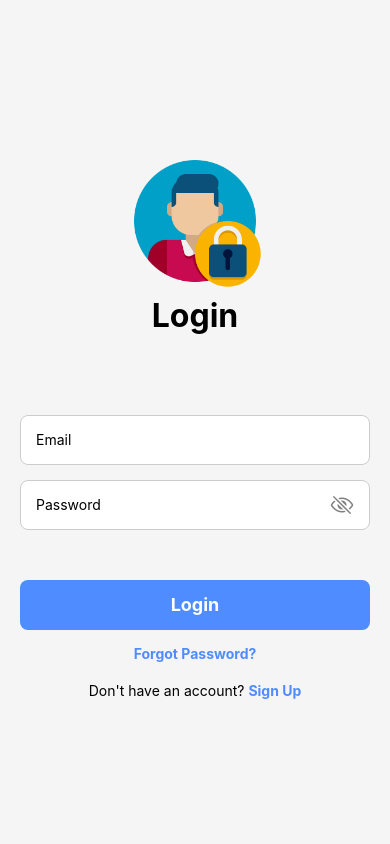
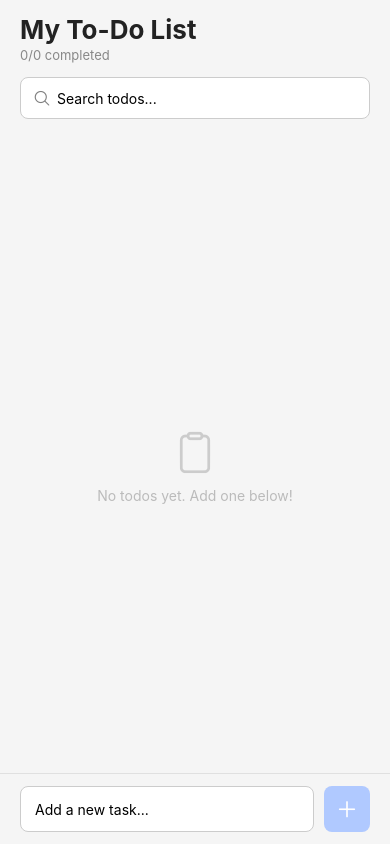
Before and after one commit to CzarinaStudio/appdev2, a React Native app in the folder react-native-layout/: screen /Todo in a window 390 px wide. Built offline with nearby package versions, Linux system fonts and the light colour scheme.

Commit message:
Implemented Todo screen with add, toggle, delete, and search functionality

```diff
--- a/react-native-layout/App.js
+++ b/react-native-layout/App.js
@@ -2,6 +2,7 @@ import { NavigationContainer } from '@react-navigation/native';
 import { createNativeStackNavigator } from '@react-navigation/native-stack';
 import LoginScreen from './src/screens/Login';
 import SignUpScreen from './src/screens/Signup';
+import TodoScreen from './src/screens/Todo';
 
 const Stack = createNativeStackNavigator();
 
@@ -11,6 +12,7 @@ export default function App() {
       <Stack.Navigator initialRouteName="Login" screenOptions={{ headerShown: false }}>
         <Stack.Screen name="Login" component={LoginScreen} />
         <Stack.Screen name="SignUp" component={SignUpScreen} />
+        <Stack.Screen name="Todo" component={TodoScreen} />
       </Stack.Navigator>
     </NavigationContainer>
   );
--- a/react-native-layout/src/screens/Login.js
+++ b/react-native-layout/src/screens/Login.js
@@ -35,7 +35,7 @@ export default function LoginScreen({ navigation }) {
         </View>
       </View>
       <View style={styles.footer}>
-        <Pressable style={styles.button}>
+        <Pressable style={styles.button} onPress={() => navigation.navigate('Todo')}>
           <Text style={styles.buttonText}>Login</Text>
         </Pressable>
 
--- /dev/null
+++ b/react-native-layout/src/screens/Todo.js
@@ -0,0 +1,264 @@
+import { useState } from 'react';
+import {
+  View,
+  Text,
+  TextInput,
+  TouchableOpacity,
+  FlatList,
+  StyleSheet,
+  SafeAreaView,
+  KeyboardAvoidingView,
+  Platform,
+} from 'react-native';
+import { Ionicons } from '@expo/vector-icons';
+
+export default function TodoScreen() {
+  const [todos, setTodos] = useState([]);
+  const [inputText, setInputText] = useState('');
+  const [searchText, setSearchText] = useState('');
+
+  const handleAddTodo = () => {
+    if (inputText.trim() === '') return;
+    const newTodo = {
+      id: Date.now().toString(),
+      text: inputText.trim(),
+      completed: false,
+    };
+    setTodos([newTodo, ...todos]);
+    setInputText('');
+  };
+
+  const handleToggleTodo = (id) => {
+    setTodos(todos.map(todo =>
+      todo.id === id ? { ...todo, completed: !todo.completed } : todo
+    ));
+  };
+
+  const handleDeleteTodo = (id) => {
+    setTodos(todos.filter(todo => todo.id !== id));
+  };
+
+  const filteredTodos = todos.filter(todo =>
+    todo.text.toLowerCase().includes(searchText.toLowerCase())
+  );
+
+  const completedCount = todos.filter(t => t.completed).length;
+
+  const renderItem = ({ item }) => (
+    <View style={styles.todoItem}>
+      <TouchableOpacity
+        style={[styles.checkbox, item.completed && styles.checkboxDone]}
+        onPress={() => handleToggleTodo(item.id)}
+      >
+        {item.completed && (
+          <Ionicons name="checkmark" size={14} color="#fff" />
+        )}
+      </TouchableOpacity>
+
+      <Text style={[styles.todoText, item.completed && styles.todoTextDone]}>
+        {item.text}
+      </Text>
+
+      <TouchableOpacity
+        style={styles.deleteButton}
+        onPress={() => handleDeleteTodo(item.id)}
+      >
+        <Ionicons name="trash-outline" size={18} color="#ff6b6b" />
+      </TouchableOpacity>
+    </View>
+  );
+
+  return (
+    <SafeAreaView style={styles.container}>
+      <KeyboardAvoidingView
+        behavior={Platform.OS === 'ios' ? 'padding' : 'height'}
+        style={{ flex: 1 }}
+      >
+        {/* Header */}
+        <View style={styles.header}>
+          <Text style={styles.title}>My To-Do List</Text>
+          <Text style={styles.subtitle}>
+            {completedCount}/{todos.length} completed
+          </Text>
+        </View>
+
+        {/* Search input */}
+        <View style={styles.searchContainer}>
+          <Ionicons name="search-outline" size={18} color="gray" style={styles.searchIcon} />
+          <TextInput
+            style={styles.searchInput}
+            placeholder="Search todos..."
+            value={searchText}
+            onChangeText={setSearchText}
+          />
+          {searchText.length > 0 && (
+            <TouchableOpacity onPress={() => setSearchText('')}>
+              <Ionicons name="close-circle" size={18} color="gray" />
+            </TouchableOpacity>
+          )}
+        </View>
+
+        {/* Todo list */}
+        <FlatList
+          data={filteredTodos}
+          keyExtractor={item => item.id}
+          renderItem={renderItem}
+          contentContainerStyle={styles.list}
+          ListEmptyComponent={
+            <View style={styles.emptyContainer}>
+              <Ionicons name="clipboard-outline" size={44} color="#ccc" />
+              <Text style={styles.emptyText}>
+                {searchText ? 'No todos match your search.' : 'No todos yet. Add one below!'}
+              </Text>
+            </View>
+          }
+        />
+
+        {/* Add todo input */}
+        <View style={styles.addContainer}>
+          <TextInput
+            style={styles.addInput}
+            placeholder="Add a new task..."
+            value={inputText}
+            onChangeText={setInputText}
+            onSubmitEditing={handleAddTodo}
+            returnKeyType="done"
+          />
+          <TouchableOpacity
+            style={[styles.addButton, inputText.trim() === '' && styles.addButtonDisabled]}
+            onPress={handleAddTodo}
+            disabled={inputText.trim() === ''}
+          >
+            <Ionicons name="add" size={26} color="#fff" />
+          </TouchableOpacity>
+        </View>
+      </KeyboardAvoidingView>
+    </SafeAreaView>
+  );
+}
+
+const styles = StyleSheet.create({
+  container: {
+    flex: 1,
+    backgroundColor: '#f5f5f5',
+  },
+  header: {
+    paddingHorizontal: 20,
+    paddingTop: 14,
+    paddingBottom: 6,
+  },
+  title: {
+    fontSize: 26,
+    fontWeight: 'bold',
+    color: '#222',
+  },
+  subtitle: {
+    fontSize: 13,
+    color: '#888',
+    marginTop: 2,
+  },
+  searchContainer: {
+    flexDirection: 'row',
+    alignItems: 'center',
+    backgroundColor: '#fff',
+    marginHorizontal: 20,
+    marginVertical: 8,
+    paddingHorizontal: 12,
+    borderRadius: 8,
+    borderWidth: 1,
+    borderColor: '#ccc',
+    height: 42,
+  },
+  searchIcon: {
+    marginRight: 6,
+  },
+  searchInput: {
+    flex: 1,
+    height: 42,
+    fontSize: 14,
+  },
+  list: {
+    paddingHorizontal: 20,
+    paddingBottom: 8,
+    flexGrow: 1,
+  },
+  todoItem: {
+    flexDirection: 'row',
+    alignItems: 'center',
+    backgroundColor: '#fff',
+    borderRadius: 8,
+    padding: 10,
+    marginBottom: 8,
+    borderWidth: 1,
+    borderColor: '#e0e0e0',
+  },
+  checkbox: {
+    width: 22,
+    height: 22,
+    borderRadius: 5,
+    borderWidth: 2,
+    borderColor: '#4e8cff',
+    justifyContent: 'center',
+    alignItems: 'center',
+    marginRight: 10,
+  },
+  checkboxDone: {
+    backgroundColor: '#4e8cff',
+    borderColor: '#4e8cff',
+  },
+  todoText: {
+    flex: 1,
+    fontSize: 15,
+    color: '#333',
+  },
+  todoTextDone: {
+    textDecorationLine: 'line-through',
+    color: '#aaa',
+  },
+  deleteButton: {
+    paddingLeft: 8,
+  },
+  emptyContainer: {
+    flex: 1,
+    alignItems: 'center',
+    justifyContent: 'center',
+    paddingTop: 40,
+  },
+  emptyText: {
+    marginTop: 10,
+    color: '#bbb',
+    fontSize: 14,
+    textAlign: 'center',
+  },
+  addContainer: {
+    flexDirection: 'row',
+    alignItems: 'center',
+    paddingHorizontal: 20,
+    paddingVertical: 12,
+    backgroundColor: '#f5f5f5',
+    borderTopWidth: 1,
+    borderTopColor: '#e0e0e0',
+    gap: 10,
+  },
+  addInput: {
+    flex: 1,
+    height: 46,
+    backgroundColor: '#fff',
+    paddingHorizontal: 14,
+    borderRadius: 8,
+    borderWidth: 1,
+    borderColor: '#ccc',
+    fontSize: 14,
+  },
+  addButton: {
+    width: 46,
+    height: 46,
+    backgroundColor: '#4e8cff',
+    borderRadius: 8,
+    justifyContent: 'center',
+    alignItems: 'center',
+  },
+  addButtonDisabled: {
+    backgroundColor: '#b0c9ff',
+  },
+});
```
